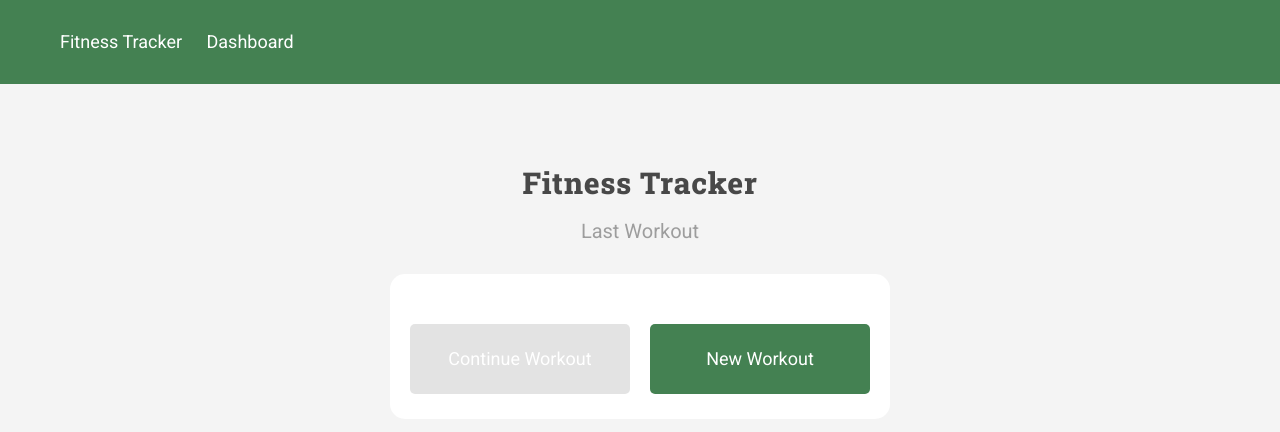
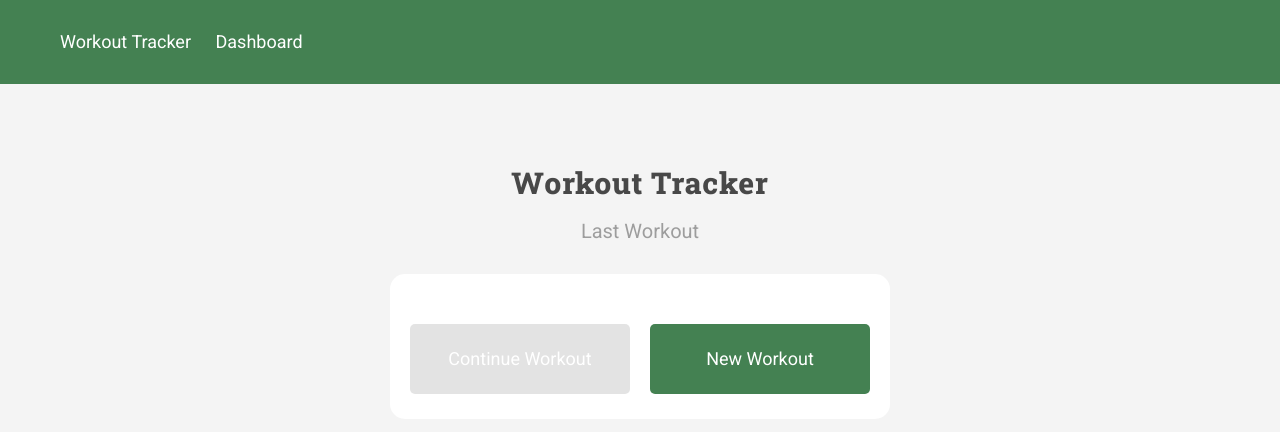
Before and after one commit to MichaelPappas2662/Workout-Tracker, a website: page public/index.html in a window 1280 px wide. Drawn offline with nearby package versions, Linux system fonts and the light colour scheme; no server answers.

```diff
--- a/public/index.html
+++ b/public/index.html
@@ -7,7 +7,7 @@
   <meta http-equiv="X-UA-Compatible" content="ie=edge" />
   <link rel="stylesheet" href="https://cdnjs.cloudflare.com/ajax/libs/semantic-ui/2.4.1/semantic.min.css" />
   <link rel="stylesheet" href="/css/style.css" />
-  <title>Fitness Tracker</title>
+  <title>Workout Tracker</title>
   <link rel="shortcut icon" type="img/svg" href="/images/favicon.png">
   <link rel="preconnect" href="https://fonts.gstatic.com" crossorigin>
   <link href="https://fonts.googleapis.com/css2?family=Roboto:wght@400;500;700;900&display=swap" rel="stylesheet">
@@ -17,12 +17,12 @@
 
 <body>
   <nav>
-    <a href="/">Fitness Tracker</a>
+    <a href="/">Workout Tracker</a>
     <a href="/stats">Dashboard</a>
   </nav>
   <div class="wrapper workout">
     <header>
-      <h1 class="head-font">Fitness Tracker</h1>
+      <h1 class="head-font">Workout Tracker</h1>
       <p class="sub-font">Last Workout</p>
     </header>
     <div class="ui container workout">
```
Also changed, not shown: public/exercise.html (+3 -3 lines), public/stats.html (+4 -4 lines).
